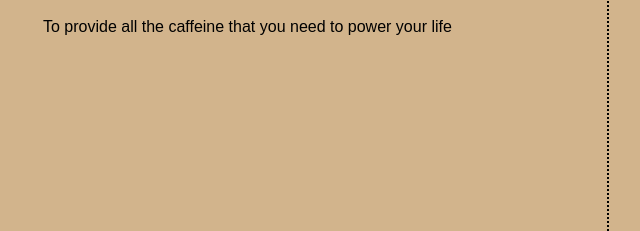
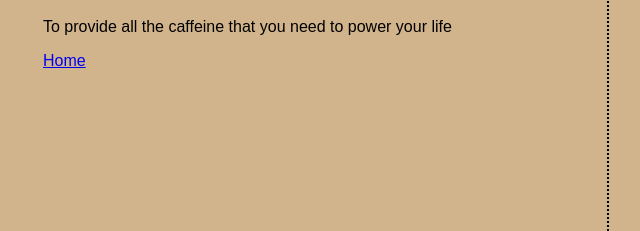
Before and after one commit to Poirot1729/Riddle-Me-Not, a plain HTML site: page mission.html in a window 1280 px wide. Shown: the part 270-501 px from the top of the page, 415-1055 px from the left. Drawn offline with Linux system fonts and the light colour scheme.

Commit message:
Update mission.html

```diff
--- a/mission.html
+++ b/mission.html
@@ -17,4 +17,7 @@
 <body>
 	<h1>Starbuzz Coffee's Mission</h1>
 	<p>To provide all the caffeine that you need to power your life</p>
+	<p>
+		<a href="index.html">Home</a>
+	</p>
 </body>
```
